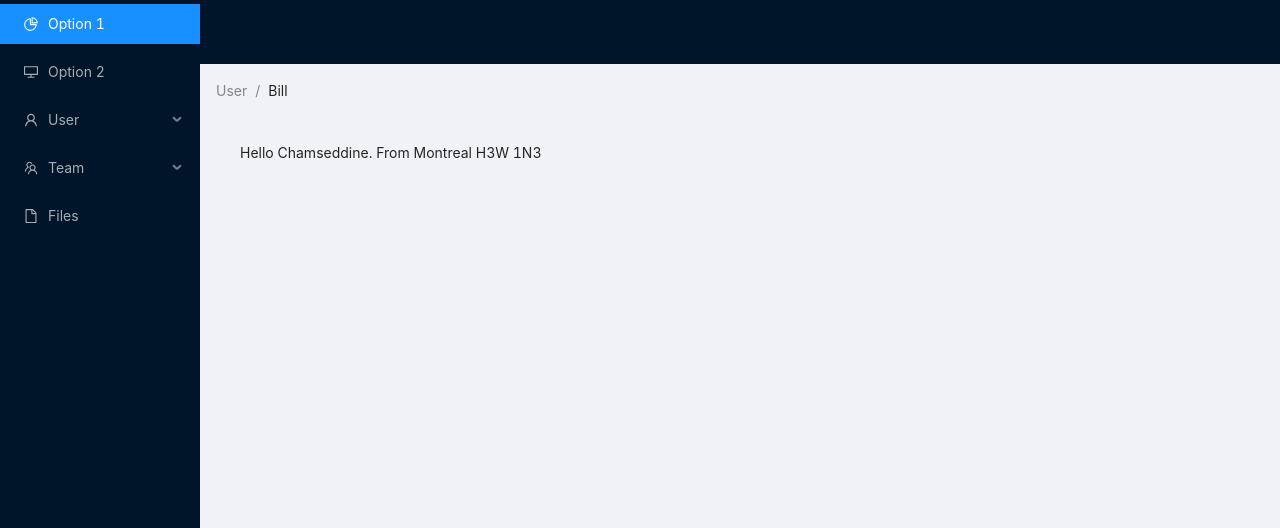
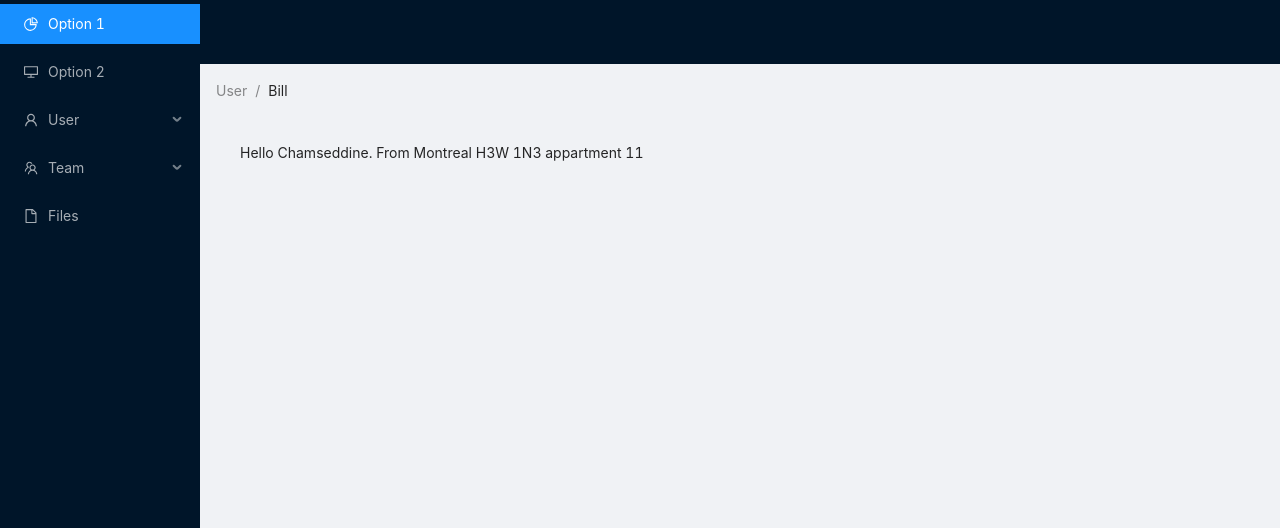
Before and after one commit to chamseddine-bouallegue-k1/jenkinsTest, a React (Create React App) app: page / in a window 1280 px wide. Shown: the top 528 px of the page. Built offline with nearby package versions, Linux system fonts and the light colour scheme.

Commit message:
add apprtment

```diff
--- a/src/pages/home/Home.js
+++ b/src/pages/home/Home.js
@@ -73,6 +73,7 @@ return (
           Hello Chamseddine.
           From Montreal
           H3W 1N3
+          appartment 11
         </div>
       </Content>
       <Footer
```
